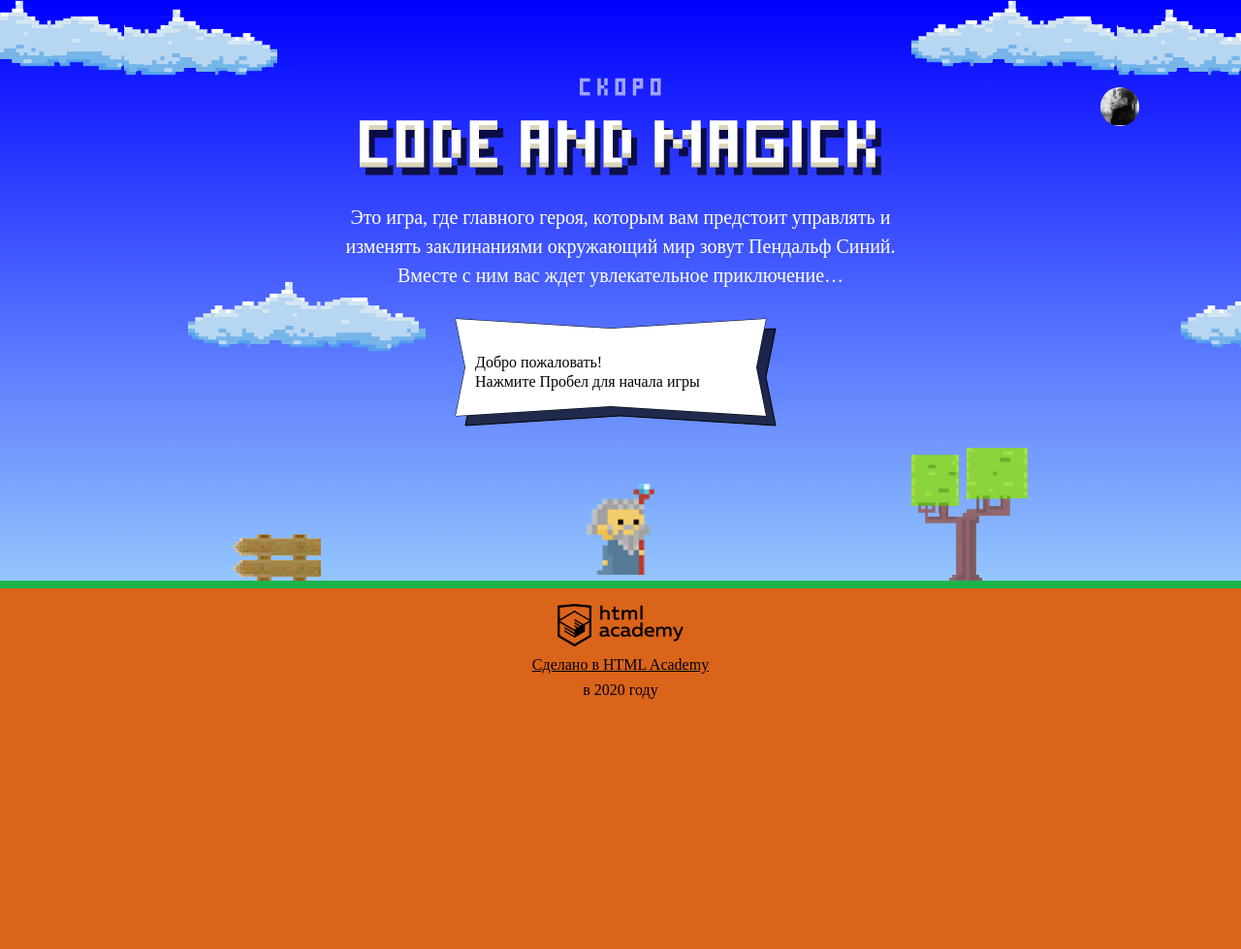
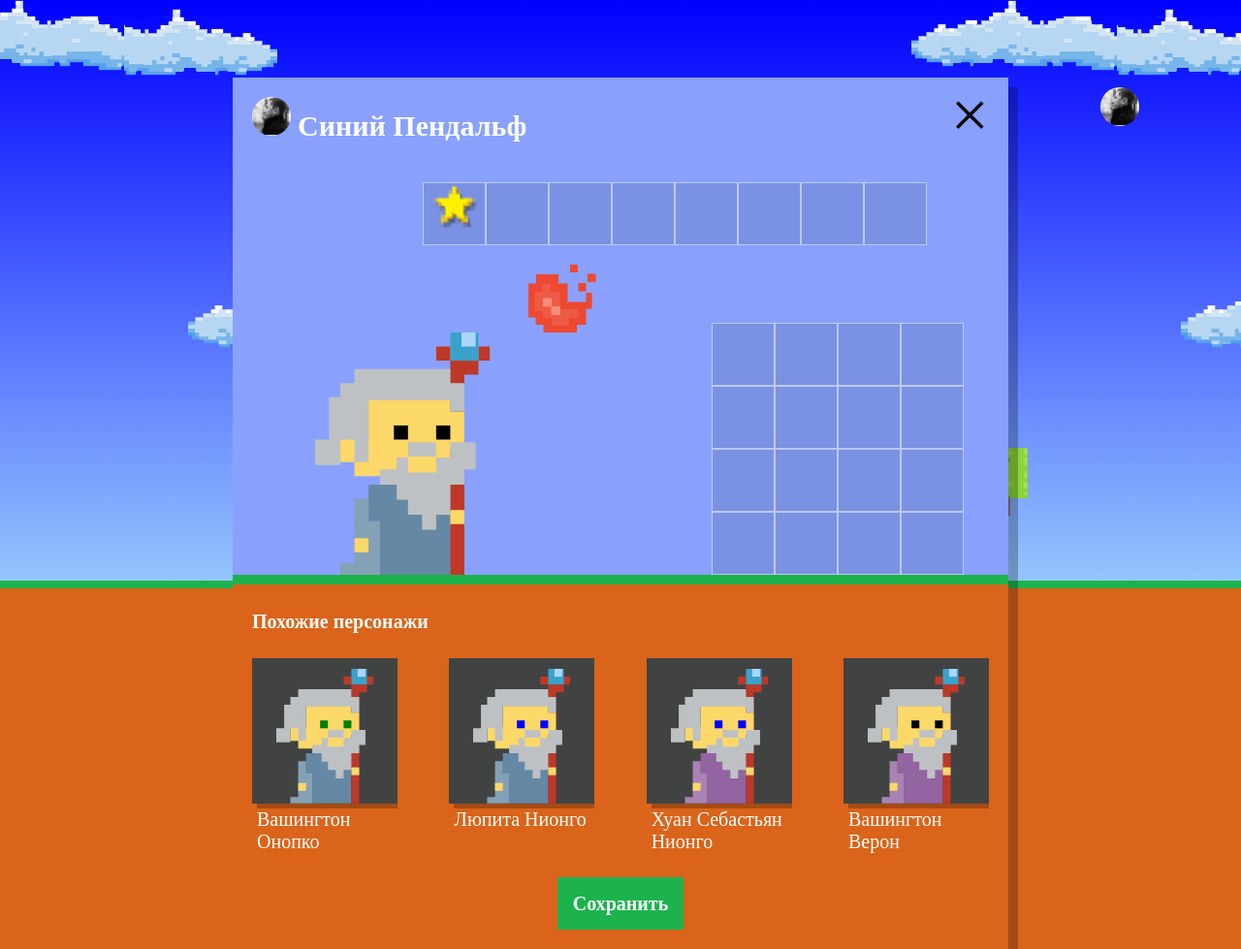
Before and after one commit to tiimon-two/cat_and_magic, a plain HTML site: page index.html in a window 1280 px wide. Shown: the whole page at 97% size. Before the commit the page ends 800 px from the top, so only its background shows below. Drawn offline with Linux system fonts and the light colour scheme; a web font is replaced by a local one.

Commit message:
Сделал страницу с похожими персонажами(создаются локально рандомной генерацией)

```diff
--- a/index.html
+++ b/index.html
@@ -198,6 +198,7 @@
     return height * 2/3;
   };
 </script>
+<script src="js/setup.js"></script>
 <script src="js/stat.js"></script>
 <script src="js/game.js"></script>
 
--- /dev/null
+++ b/js/setup.js
@@ -0,0 +1,54 @@
+var userDialor = document.querySelector('.setup');
+userDialor.classList.remove('hidden');
+document.querySelector('.setup-similar').classList.remove('hidden');
+
+var WIZARD_NAMES = ['Иван', 'Хуан Себастьян', 'Мария', 'Кристоф', 'Виктор', 'Юлия', 'Люпита', 'Вашингтон',];
+var WIZARD_SUNAMES = ['да Марья', 'Верон', 'Мирабелла', 'Вальц', 'Онопко', 'Топольницкая', 'Нионго', 'Ирвинг',];
+var COAT_COLORS = [
+	'rgb(101, 137, 164)', 'rgb(241, 43, 107)', 'rgb(146, 100, 161)',
+	'rgb(56, 159, 117)', 'rgb(215, 210, 55)', 'rgb(0, 0, 0)'
+	];
+var EYAR_COLOR = ['black', 'red', 'blue', 'yellow', 'green'];
+
+var wizards = [
+	{
+		name: WIZARD_NAMES[Math.floor(Math.random()*WIZARD_NAMES.length)] + ' ' +
+			  WIZARD_SUNAMES[Math.floor(Math.random()*WIZARD_SUNAMES.length)],
+		coatColor:COAT_COLORS[Math.floor(Math.random()*COAT_COLORS.length)],
+		eyesColor:EYAR_COLOR[Math.floor(Math.random()*EYAR_COLOR.length)]
+	},
+	{
+		name: WIZARD_NAMES[Math.floor(Math.random()*WIZARD_NAMES.length)] + ' ' +
+			  WIZARD_SUNAMES[Math.floor(Math.random()*WIZARD_SUNAMES.length)],
+		coatColor:COAT_COLORS[Math.floor(Math.random()*COAT_COLORS.length)],
+		eyesColor:EYAR_COLOR[Math.floor(Math.random()*EYAR_COLOR.length)]
+	},
+	{
+		name: WIZARD_NAMES[Math.floor(Math.random()*WIZARD_NAMES.length)] + ' ' +
+			  WIZARD_SUNAMES[Math.floor(Math.random()*WIZARD_SUNAMES.length)],
+		coatColor:COAT_COLORS[Math.floor(Math.random()*COAT_COLORS.length)],
+		eyesColor:EYAR_COLOR[Math.floor(Math.random()*EYAR_COLOR.length)]
+	},
+	{
+		name: WIZARD_NAMES[Math.floor(Math.random()*WIZARD_NAMES.length)] + ' ' +
+			  WIZARD_SUNAMES[Math.floor(Math.random()*WIZARD_SUNAMES.length)],
+		coatColor:COAT_COLORS[Math.floor(Math.random()*COAT_COLORS.length)],
+		eyesColor:EYAR_COLOR[Math.floor(Math.random()*EYAR_COLOR.length)]
+	}
+];
+
+var simularWizardTemplate = document.querySelector('#similar-wizard-template')
+.content
+.querySelector('.setup-similar-item');
+
+var simularListElement = document.querySelector('.setup-similar-list');
+
+for(var i = 0; i < wizards.length; i++){
+	var wizardElement = simularWizardTemplate.cloneNode(true);
+
+	wizardElement.querySelector('.setup-similar-label').textContent = wizards[i].name;
+	wizardElement.querySelector('.wizard-coat').style.fill = wizards[i].coatColor;
+	wizardElement.querySelector('.wizard-eyes').style.fill = wizards[i].eyesColor;
+
+	simularListElement.appendChild(wizardElement);
+}
```
